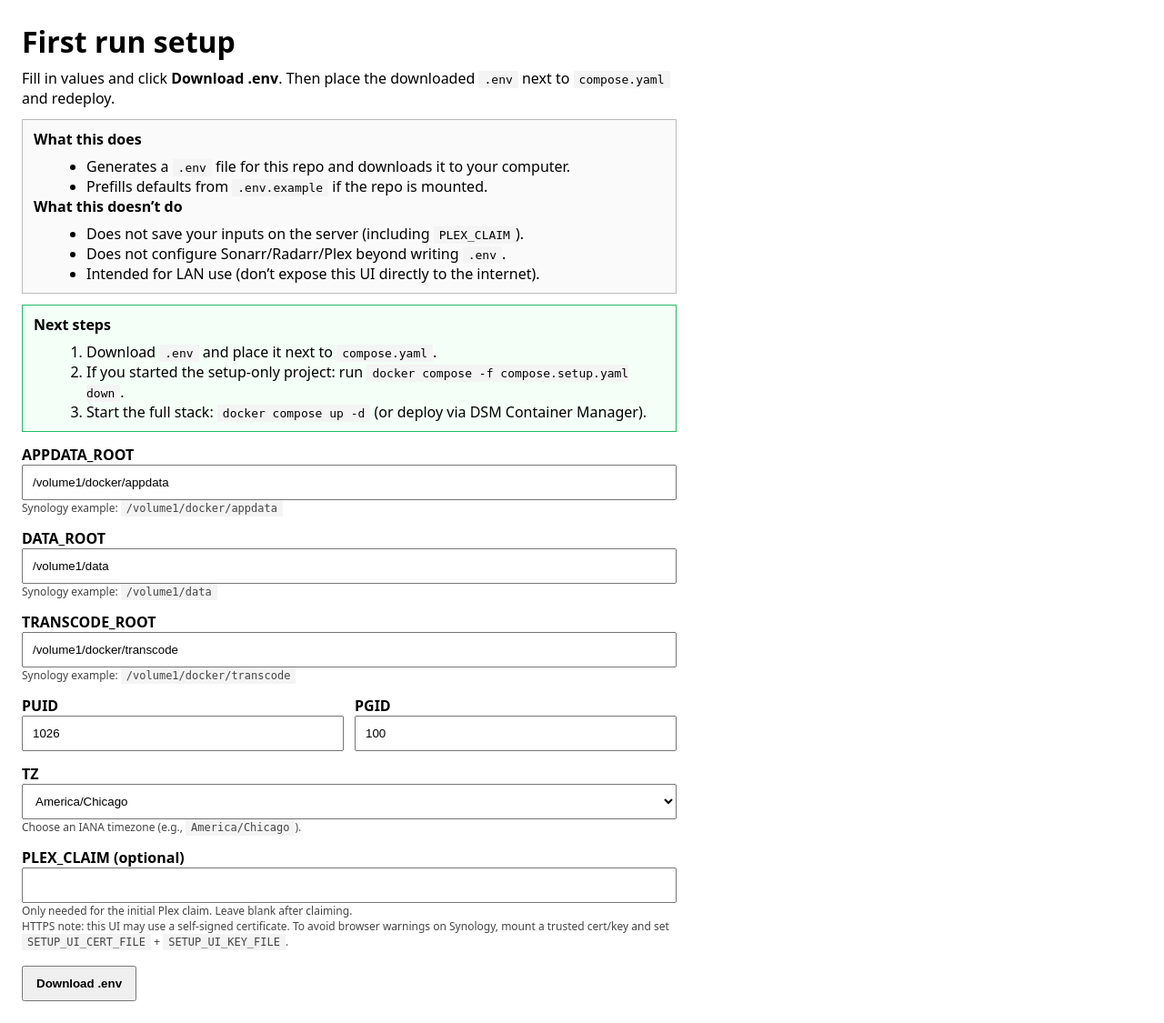
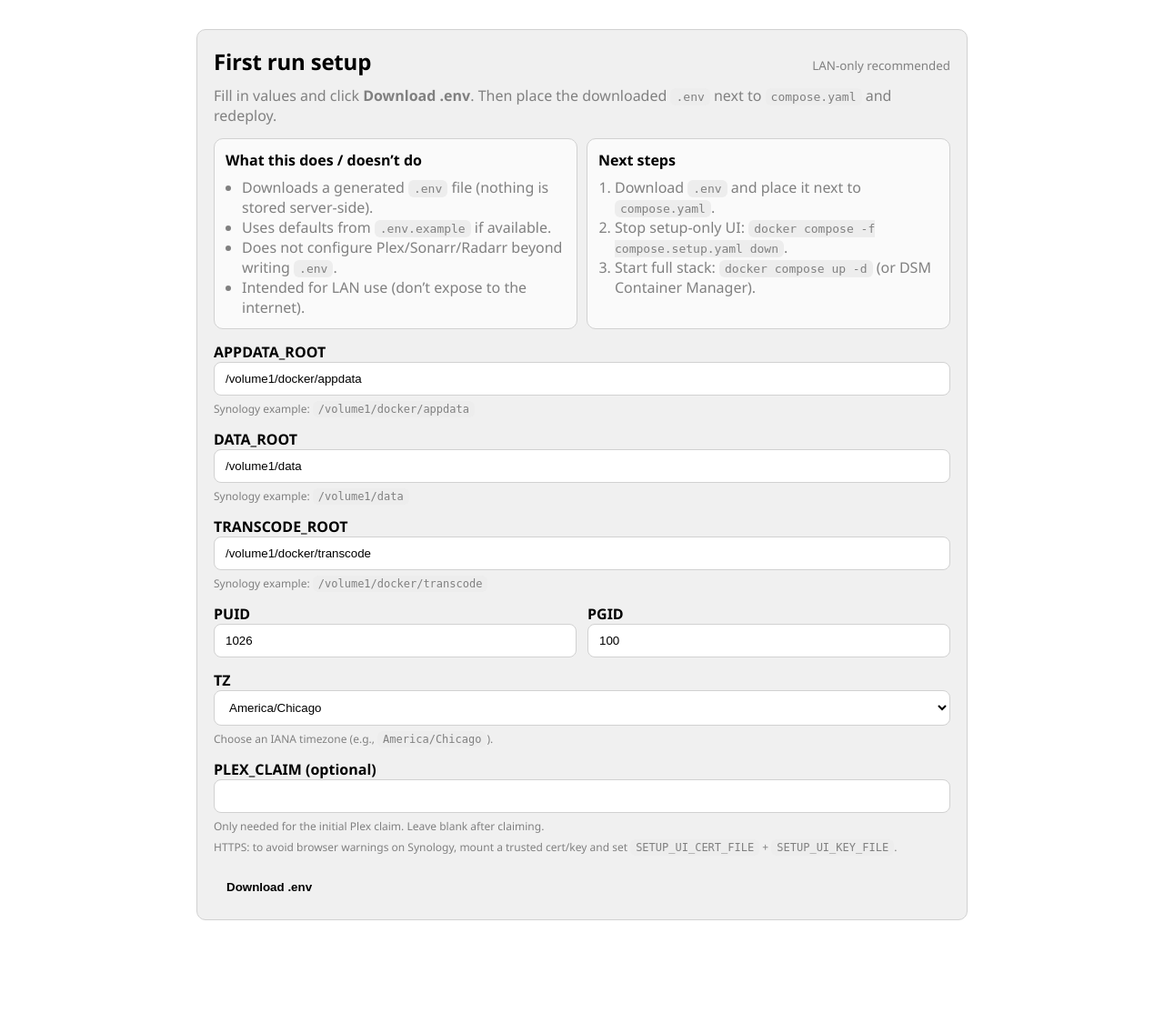
Before and after one commit to Kellz-Kreations/eden-viewer, a Flask app: page / in a window 1280 px wide. Shown: the whole page at 91% size. After the commit the page ends 1012 px from the top, so only its background shows below. Run offline with Flask 3, Linux system fonts and the light colour scheme.

Commit message:
Enhance security headers in response to restrict script and style sources

```diff
--- a/setup-ui/app.py
+++ b/setup-ui/app.py
@@ -110,7 +110,9 @@ def add_security_headers(response: Response):
         "default-src 'self'; "
         "base-uri 'none'; "
         "frame-ancestors 'none'; "
-        "form-action 'self'"
+        "form-action 'self'; "
+        "script-src 'none'; "
+        "style-src 'self' 'unsafe-inline'"
     )
     return response
 
--- a/setup-ui/templates/index.html
+++ b/setup-ui/templates/index.html
@@ -5,47 +5,134 @@
   <meta name="viewport" content="width=device-width, initial-scale=1" />
   <title>Synology Media Stack Setup</title>
   <style>
-    body { font-family: system-ui, -apple-system, Segoe UI, Roboto, Arial, sans-serif; margin: 24px; max-width: 720px; }
-    h1 { margin: 0 0 8px 0; }
-    p { margin: 8px 0; }
+    :root {
+      --page-bg: Canvas;
+      --page-fg: CanvasText;
+      --muted: GrayText;
+      --border: color-mix(in srgb, CanvasText 18%, Canvas);
+      --surface: color-mix(in srgb, Canvas 94%, CanvasText);
+      --surface-2: color-mix(in srgb, Canvas 98%, CanvasText);
+      --accent: AccentColor;
+      --accent-fg: AccentColorText;
+      --danger: #b00020;
+      --radius: 10px;
+    }
+
+    * { box-sizing: border-box; }
+    body {
+      margin: 0;
+      font-family: "Segoe UI", system-ui, -apple-system, Roboto, Arial, sans-serif;
+      background: var(--page-bg);
+      color: var(--page-fg);
+    }
+    .page {
+      max-width: 880px;
+      margin: 32px auto;
+      padding: 0 16px;
+    }
+    .card {
+      border: 1px solid var(--border);
+      border-radius: var(--radius);
+      background: var(--surface);
+      padding: 18px 18px;
+    }
+    h1 {
+      margin: 0;
+      font-size: 24px;
+      font-weight: 600;
+      letter-spacing: -0.2px;
+    }
+    p { margin: 10px 0; color: var(--muted); }
+    .top { display: flex; align-items: baseline; gap: 12px; justify-content: space-between; }
+    .top small { color: var(--muted); }
+
+    .callouts { display: grid; grid-template-columns: 1fr; gap: 10px; margin: 14px 0; }
+    @media (min-width: 820px) {
+      .callouts { grid-template-columns: 1fr 1fr; }
+    }
+    .callout {
+      border: 1px solid var(--border);
+      border-radius: var(--radius);
+      background: var(--surface-2);
+      padding: 12px 12px;
+    }
+    .callout strong { display: block; margin-bottom: 6px; }
+    .callout ul, .callout ol { margin: 8px 0 0 18px; padding: 0; color: var(--muted); }
+
     label { display:block; margin-top: 14px; font-weight: 600; }
-    input { width: 100%; padding: 10px; box-sizing: border-box; }
-    .hint { font-size: 12px; color: #444; }
+    input, select {
+      width: 100%;
+      padding: 10px 12px;
+      border: 1px solid var(--border);
+      border-radius: 8px;
+      background: var(--page-bg);
+      color: var(--page-fg);
+    }
+    input:focus, select:focus {
+      outline: 2px solid color-mix(in srgb, var(--accent) 70%, transparent);
+      outline-offset: 1px;
+      border-color: var(--accent);
+    }
+    .hint { font-size: 12px; color: var(--muted); margin-top: 6px; }
+    .hint.error { color: var(--danger); }
     .row { display:flex; gap: 12px; }
     .row > div { flex: 1; }
-    button { margin-top: 18px; padding: 10px 14px; font-weight: 600; }
-    code { background: #f4f4f4; padding: 2px 6px; }
+
+    .banner {
+      margin: 12px 0;
+      padding: 10px 12px;
+      border: 1px solid color-mix(in srgb, var(--danger) 45%, var(--border));
+      border-radius: var(--radius);
+      background: color-mix(in srgb, var(--danger) 8%, var(--surface-2));
+    }
+
+    button {
+      margin-top: 18px;
+      padding: 10px 14px;
+      border: 1px solid color-mix(in srgb, var(--accent) 70%, var(--border));
+      border-radius: 10px;
+      background: var(--accent);
+      color: var(--accent-fg);
+      font-weight: 600;
+      cursor: pointer;
+    }
+    button:hover { filter: brightness(0.98); }
+    button:active { filter: brightness(0.95); }
+
+    code { background: color-mix(in srgb, var(--page-fg) 7%, var(--page-bg)); padding: 2px 6px; border-radius: 6px; }
   </style>
 </head>
 <body>
+  <div class="page">
+    <div class="card">
+      <div class="top">
         <h1>First run setup</h1>
+        <small>LAN-only recommended</small>
+      </div>
       <p>Fill in values and click <strong>Download .env</strong>. Then place the downloaded <code>.env</code> next to <code>compose.yaml</code> and redeploy.</p>
 
-  <div style="margin: 12px 0; padding: 10px 12px; border: 1px solid #bbb; background: #fafafa;">
-    <strong>What this does</strong>
-    <ul style="margin: 8px 0 0 18px;">
-      <li>Generates a <code>.env</code> file for this repo and downloads it to your computer.</li>
-      <li>Prefills defaults from <code>.env.example</code> if the repo is mounted.</li>
-    </ul>
-    <strong>What this doesn’t do</strong>
-    <ul style="margin: 8px 0 0 18px;">
-      <li>Does not save your inputs on the server (including <code>PLEX_CLAIM</code>).</li>
-      <li>Does not configure Sonarr/Radarr/Plex beyond writing <code>.env</code>.</li>
-      <li>Intended for LAN use (don’t expose this UI directly to the internet).</li>
+      <div class="callouts">
+        <div class="callout">
+          <strong>What this does / doesn’t do</strong>
+          <ul>
+            <li>Downloads a generated <code>.env</code> file (nothing is stored server-side).</li>
+            <li>Uses defaults from <code>.env.example</code> if available.</li>
+            <li>Does not configure Plex/Sonarr/Radarr beyond writing <code>.env</code>.</li>
+            <li>Intended for LAN use (don’t expose to the internet).</li>
           </ul>
         </div>
-
-  <div style="margin: 12px 0; padding: 10px 12px; border: 1px solid #2b6; background: #f4fff7;">
+        <div class="callout">
           <strong>Next steps</strong>
-    <ol style="margin: 8px 0 0 18px;">
+          <ol>
             <li>Download <code>.env</code> and place it next to <code>compose.yaml</code>.</li>
-      <li>If you started the setup-only project: run <code>docker compose -f compose.setup.yaml down</code>.</li>
-      <li>Start the full stack: <code>docker compose up -d</code> (or deploy via DSM Container Manager).</li>
+            <li>Stop setup-only UI: <code>docker compose -f compose.setup.yaml down</code>.</li>
+            <li>Start full stack: <code>docker compose up -d</code> (or DSM Container Manager).</li>
           </ol>
+        </div>
       </div>
 
       {% if error_message %}
-    <div style="margin: 12px 0; padding: 10px 12px; border: 1px solid #c33; background: #fff5f5;">
+        <div class="banner">
           <strong>Couldn’t generate .env:</strong> {{ error_message }}
         </div>
       {% endif %}
@@ -55,47 +142,49 @@
         <label for="APPDATA_ROOT">APPDATA_ROOT</label>
         <input id="APPDATA_ROOT" name="APPDATA_ROOT" value="{{ defaults.APPDATA_ROOT }}" required />
         <div class="hint">Synology example: <code>/volume1/docker/appdata</code></div>
-    {% if field_errors.APPDATA_ROOT %}<div class="hint" style="color:#b00;">{{ field_errors.APPDATA_ROOT }}</div>{% endif %}
+        {% if field_errors.APPDATA_ROOT %}<div class="hint error">{{ field_errors.APPDATA_ROOT }}</div>{% endif %}
 
       <label for="DATA_ROOT">DATA_ROOT</label>
       <input id="DATA_ROOT" name="DATA_ROOT" value="{{ defaults.DATA_ROOT }}" required />
       <div class="hint">Synology example: <code>/volume1/data</code></div>
-    {% if field_errors.DATA_ROOT %}<div class="hint" style="color:#b00;">{{ field_errors.DATA_ROOT }}</div>{% endif %}
+      {% if field_errors.DATA_ROOT %}<div class="hint error">{{ field_errors.DATA_ROOT }}</div>{% endif %}
 
       <label for="TRANSCODE_ROOT">TRANSCODE_ROOT</label>
       <input id="TRANSCODE_ROOT" name="TRANSCODE_ROOT" value="{{ defaults.TRANSCODE_ROOT }}" required />
       <div class="hint">Synology example: <code>/volume1/docker/transcode</code></div>
-    {% if field_errors.TRANSCODE_ROOT %}<div class="hint" style="color:#b00;">{{ field_errors.TRANSCODE_ROOT }}</div>{% endif %}
+      {% if field_errors.TRANSCODE_ROOT %}<div class="hint error">{{ field_errors.TRANSCODE_ROOT }}</div>{% endif %}
 
         <div class="row">
           <div>
             <label for="PUID">PUID</label>
             <input id="PUID" name="PUID" value="{{ defaults.PUID }}" inputmode="numeric" pattern="\d+" required title="Numeric UID (example: 1026)" />
-        {% if field_errors.PUID %}<div class="hint" style="color:#b00;">{{ field_errors.PUID }}</div>{% endif %}
+            {% if field_errors.PUID %}<div class="hint error">{{ field_errors.PUID }}</div>{% endif %}
           </div>
           <div>
             <label for="PGID">PGID</label>
             <input id="PGID" name="PGID" value="{{ defaults.PGID }}" inputmode="numeric" pattern="\d+" required title="Numeric GID (example: 100)" />
-        {% if field_errors.PGID %}<div class="hint" style="color:#b00;">{{ field_errors.PGID }}</div>{% endif %}
+            {% if field_errors.PGID %}<div class="hint error">{{ field_errors.PGID }}</div>{% endif %}
           </div>
         </div>
 
         <label for="TZ">TZ</label>
-    <select id="TZ" name="TZ" style="width: 100%; padding: 10px; box-sizing: border-box;">
+        <select id="TZ" name="TZ">
           {% for tz in timezones %}
             <option value="{{ tz }}" {% if tz == defaults.TZ %}selected{% endif %}>{{ tz }}</option>
           {% endfor %}
         </select>
         <div class="hint">Choose an IANA timezone (e.g., <code>America/Chicago</code>).</div>
-    {% if field_errors.TZ %}<div class="hint" style="color:#b00;">{{ field_errors.TZ }}</div>{% endif %}
+        {% if field_errors.TZ %}<div class="hint error">{{ field_errors.TZ }}</div>{% endif %}
 
         <label for="PLEX_CLAIM">PLEX_CLAIM (optional)</label>
         <input id="PLEX_CLAIM" name="PLEX_CLAIM" type="password" value="" />
         <div class="hint">Only needed for the initial Plex claim. Leave blank after claiming.</div>
 
-    <div class="hint">HTTPS note: this UI may use a self-signed certificate. To avoid browser warnings on Synology, mount a trusted cert/key and set <code>SETUP_UI_CERT_FILE</code> + <code>SETUP_UI_KEY_FILE</code>.</div>
+        <div class="hint">HTTPS: to avoid browser warnings on Synology, mount a trusted cert/key and set <code>SETUP_UI_CERT_FILE</code> + <code>SETUP_UI_KEY_FILE</code>.</div>
 
         <button type="submit">Download .env</button>
       </form>
+    </div>
+  </div>
 </body>
 </html>
```
Lines whose indentation alone changed are shown as unchanged.
